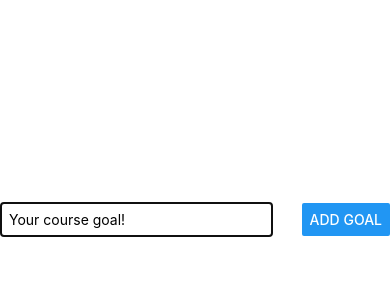
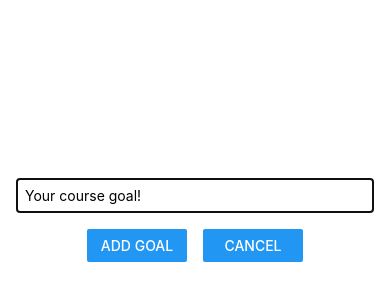
Before and after one commit to PhenDoesStuff/react-native-course, a React Native app: screen / in a window 390 px wide. Shown: the part 190-490 px from the top of the page. Built offline with nearby package versions, Linux system fonts and the light colour scheme.

Commit message:
Styling the modal

```diff
--- a/components/GoalInput.jsx
+++ b/components/GoalInput.jsx
@@ -23,7 +23,14 @@
 					onChangeText={goalInputHandler}
 					value={newGoal}
 				/>
-				<Button title='Add Goal' onPress={addGoalHandler} />
+				<View style={styles.buttonContainer}>
+					<View style={styles.button}>
+						<Button title='Add Goal' onPress={addGoalHandler} />
+					</View>
+					<View style={styles.button}>
+						<Button title='Cancel' />
+					</View>
+				</View>
 			</View>
 		</Modal>
 	);
@@ -34,18 +41,25 @@
 const styles = StyleSheet.create({
 	inputContainer: {
 		flex: 1,
-		flexDirection: 'row',
-		justifyContent: 'space-between',
+		justifyContent: 'center',
 		alignItems: 'center',
 		marginBottom: 24,
+		padding: 16,
 		borderBottomWidth: 1,
 		borderBottomColor: '#cccccc',
 	},
 	textInput: {
 		borderWidth: 1,
 		borderColor: '#cccccc',
-		width: '70%',
-		marginRight: 8,
+		width: '100%',
 		padding: 8,
 	},
+	buttonContainer: {
+		flexDirection: 'row',
+		marginTop: 16,
+	},
+	button: {
+		width: 100,
+		marginHorizontal: 8,
+	},
 });
```
